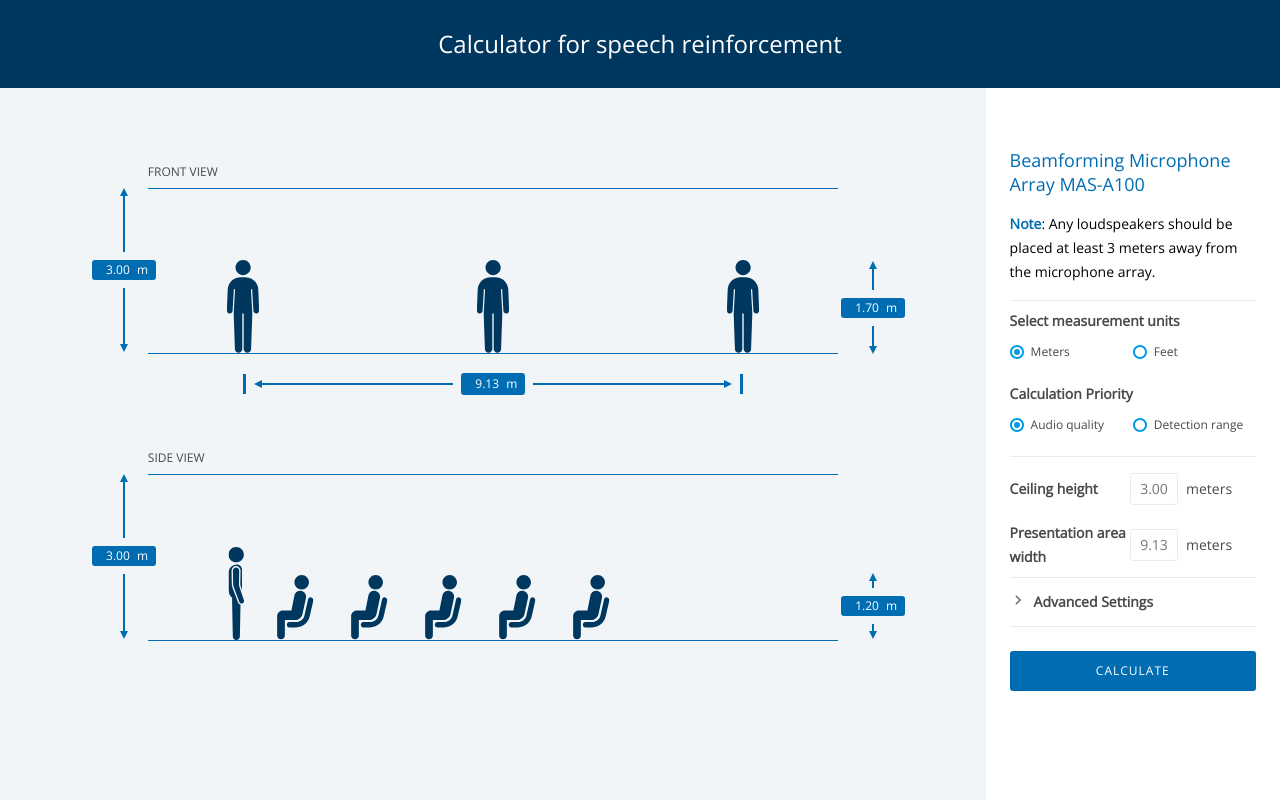
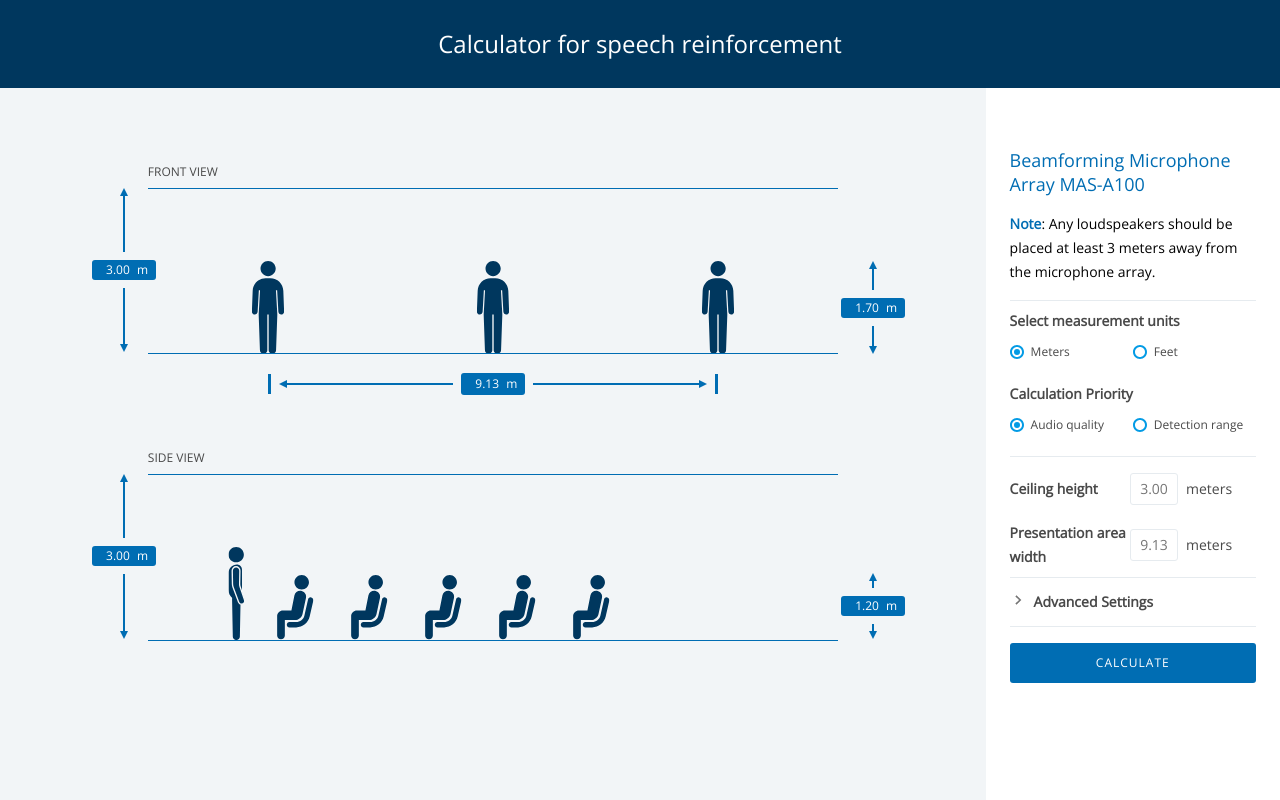
Before and after one commit to TE-9004062290/aerosmith-system-calculator, an Angular app: page / in a window 1280 px wide. Shown: the top 800 px of the page. Built offline with nearby package versions, Linux system fonts and the light colour scheme.

Commit message:
Style and layout changes. Continuing to fine tune printing css

```diff
--- a/src/app/components/calculation-inputs/calculation-inputs.component.html
+++ b/src/app/components/calculation-inputs/calculation-inputs.component.html
@@ -1,4 +1,4 @@
-<div class="inputs-container">
+<div class="basic-inputs inputs-container">
     <div class="inputs-row">
         <div class="inputs-group inputs-group--horizontal">
             <label class="inputs-label" for="ceiling-height">
@@ -35,8 +35,8 @@
             </div>
         </div>
     </div>
-    <div class="advanced-inputs-toggle" (click)="toggleAdvancedSettings()">
-        <div class="advanced-inputs-toggle-group">
+    <div class="advanced-inputs-toggle">
+        <div class="advanced-inputs-toggle-group" (click)="toggleAdvancedSettings()">
             <app-svg-icons iconType="toggle" [transformString]="showAdvancedSettings ? 'rotate(0deg)' : 'rotate(-90deg)'"></app-svg-icons>
             <div class="advanced-inputs-label">Advanced Settings</div>
         </div>
--- a/src/app/components/calculation-inputs/calculation-inputs.component.scss
+++ b/src/app/components/calculation-inputs/calculation-inputs.component.scss
@@ -3,8 +3,15 @@
     flex-direction: column;
     box-sizing: border-box;
     padding-top: 8px;
-    padding-bottom: 8px;
     border-top: 1px solid #E6EBEF;
+
+    &.basic-inputs {
+        margin-bottom: 16px;
+    }
+
+    &.advanced-inputs {
+        padding-bottom: 8px;
+    }
 
     .inputs-row {
         display: inline-block;
@@ -51,7 +58,6 @@
         display: flex;
         flex-direction: column;
         border-bottom: 1px solid #E6EBEF;
-        margin-bottom: 16px;
     }
     .advanced-inputs-toggle-group {
         display: flex;
--- a/src/app/components/calculation-outputs/calculation-outputs.component.html
+++ b/src/app/components/calculation-outputs/calculation-outputs.component.html
@@ -7,7 +7,7 @@
             <div class="actions">
                 <div class="btn action-print" (click)="printOutput()">Print</div>
                 <div class="btn action-share" (click)="shareOutput()">
-                    <div class="tooltip-text">Copy to clipboard</div>
+                    <div class="tooltip-text">Copy sharable URL to clipboard</div>
                     Share
                 </div>
             </div>
--- a/src/app/components/graphical-stage/graphical-stage.component.scss
+++ b/src/app/components/graphical-stage/graphical-stage.component.scss
@@ -66,7 +66,7 @@
             transition: height .25s linear, width .25s linear;
             .person-wrapper {
                 position: absolute;
-                bottom: 0;
+                bottom: -5px;
                 left: 0%;
                 transition: width .25s linear, left .25s linear;
                 z-index: 1;
@@ -92,7 +92,7 @@
 
             .person-wrapper {
                 position: absolute;
-                bottom: 0;
+                bottom: -4px;
                 left: 0%;
                 transition: width .25s linear, left .25s linear;
                 z-index: 1;
--- a/src/app/components/graphical-stage/graphical-stage.component.ts
+++ b/src/app/components/graphical-stage/graphical-stage.component.ts
@@ -191,7 +191,7 @@ export class GraphicalStageComponent implements OnInit {
   private calculateStageWidth(mode: RatioMode) {
     switch (mode) {
       case RatioMode.Width:
-        return this.containerWidth;
+        return 0.9 * this.containerWidth;
       case RatioMode.Height:
       case RatioMode.HalfSquareWidth:
         return Math.min(0.9 * this.containerWidth, this.stageHeight * this.calculatorService.lectureWidth / this.calculatorService.ceilingHeight);
--- a/src/app/components/measuring-stick/measuring-stick.component.scss
+++ b/src/app/components/measuring-stick/measuring-stick.component.scss
@@ -1,6 +1,6 @@
 @media print {
     .horizontal-measure {
-        // max-width: 600px;
+        max-width: 600px;
     }
 }
 
--- a/src/app/components/svg-standing-person/svg-standing-person.component.scss
+++ b/src/app/components/svg-standing-person/svg-standing-person.component.scss
@@ -1,7 +1,5 @@
 .svg-standing-person, .svg-standing-person-side, .svg-sitting-person {
     display: inline-block;
-    position: absolute;
-    bottom: 0;
     transition: width .25s linear, left .25s linear;
     svg {
         transition: width .25s linear, left .25s linear;
--- a/src/app/main/calculation-theatre/calculation-theatre.component.scss
+++ b/src/app/main/calculation-theatre/calculation-theatre.component.scss
@@ -40,6 +40,7 @@
     .sidebar {
         width: 20%;
         min-width: 240px;
+        max-width: 300px;
         padding-left: 24px;
         padding-right: 24px;
     }
```
Also changed, not shown: src/app/components/svg-microphone/svg-microphone.component.scss (line endings or trailing spaces).
